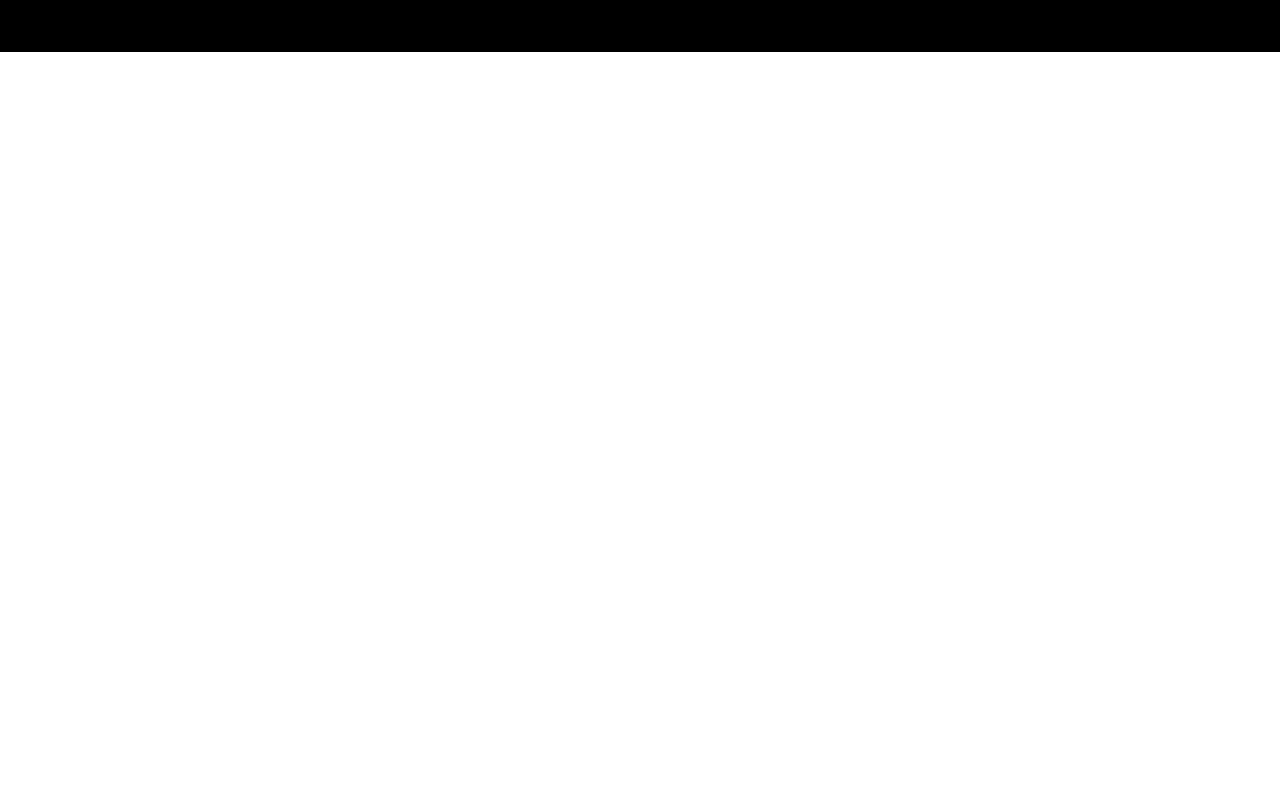
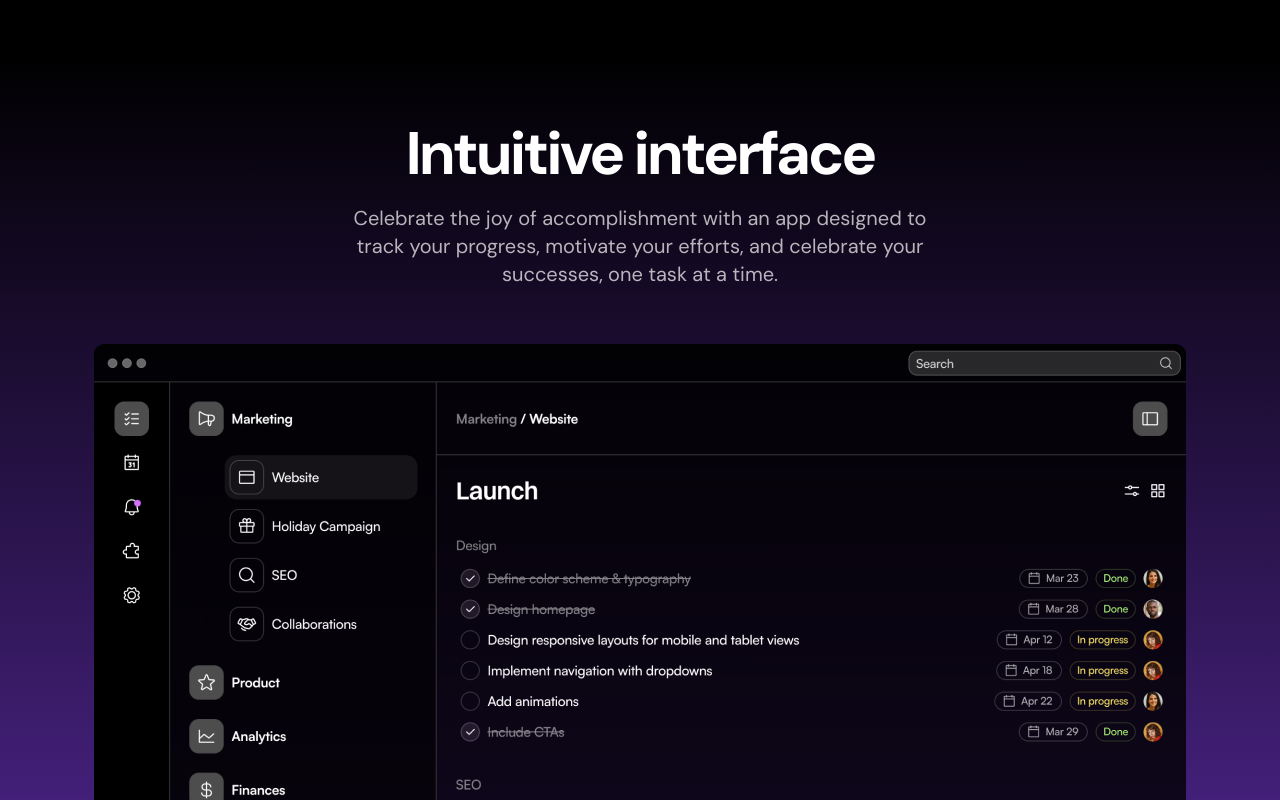
Before and after one commit to theahmetgg/saas-website-dark-landing-page, a Next.js app: page / in a window 1280 px wide. Shown: the part 1760-2560 px from the top of the page. Before the commit the page ends 1812 px from the top, so only its background shows below. Built offline with nearby package versions, Linux system fonts and the light colour scheme.

Commit message:
Product Showcase Section

```diff
--- a/src/app/page.tsx
+++ b/src/app/page.tsx
@@ -3,6 +3,7 @@
 import Hero from "@/components/Hero";
 import LogoTicker from "@/components/LogoTicker";
 import Navbar from "@/components/Navbar";
+import ProductShowcase from "@/components/ProductShowcase";
 
 export default function Home() {
   return (
@@ -12,6 +13,7 @@
       <Hero />
       <LogoTicker />
       <Features />
+      <ProductShowcase />
     </>
   );
 }
--- a/src/components/ProductShowcase.tsx
+++ b/src/components/ProductShowcase.tsx
@@ -1,7 +1,24 @@
+import Image from "next/image";
 import appScreen from "../assets/images/app-screen.png";
 
 const ProductShowcase = () => {
-  return <div>ProductShowcase</div>;
+  return (
+    <div className="bg-black text-white  bg-gradient-to-b from-black to-[#5D2CA8] py-[72px] py-24">
+      <div className="container">
+        <h2 className="text-center text-5xl sm:text-6xl font-bold tracking-tighter">
+          Intuitive interface
+        </h2>
+        <div className="max-w-xl mx-auto">
+          <p className="text-xl text-center text-white/70 mt-5">
+            Celebrate the joy of accomplishment with an app designed to track
+            your progress, motivate your efforts, and celebrate your successes,
+            one task at a time.
+          </p>
+        </div>
+        <Image src={appScreen} alt="The product screenshot" className="mt-14  mx-auto" />
+      </div>
+    </div>
+  );
 };
 
 export default ProductShowcase;
```
